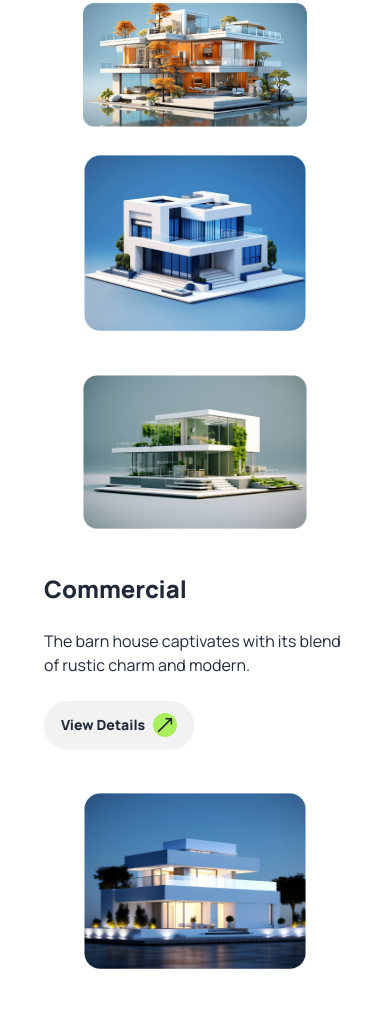
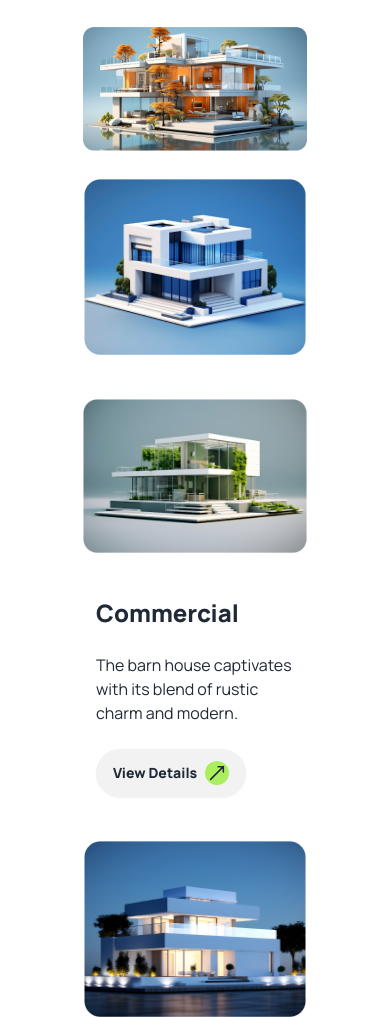
Before and after one commit to mddaf/rinterio-tailwind, a plain HTML site: page index.html in a window 390 px wide. Shown: the part 3649-4666 px from the top of the page. Before the commit the page ends 4618 px from the top, so only its background shows below. Drawn offline with nearby package versions, Linux system fonts and the light colour scheme.

Commit message:
card width

```diff
--- a/index.html
+++ b/index.html
@@ -287,7 +287,7 @@
                       <img
                         src="assets/img1.png"
                         class="max-w-56 max-h-44 lg:max-w-sm rounded-lg" />
-                      <div class="p-7">
+                      <div class="px-20 py-7 lg:p-7">
                         <h1 class="text-2xl font-extrabold">Commercial</h1>
                         <p class="py-6">
                             The barn house captivates with its blend of rustic charm and modern.
@@ -314,7 +314,7 @@
                       <img
                         src="assets/img4.png"
                         class="max-w-56 max-h-44 rounded-lg" />
-                      <div class="p-7">
+                      <div class="px-20 py-7 lg:p-7">
                         <h1 class="text-2xl font-extrabold">Commercial</h1>
                         <p class="py-6">
                             The barn house captivates with its blend of rustic charm and modern.
@@ -330,7 +330,7 @@
                       </div>
                     </div>
                 </div>
-                <div class="flex-none"><img src="assets/img5.png" class="max-w-56 max-h-44 lg:max-h-40 rounded-lg" alt=""></div>
+                <div class="flex-none"><img src="assets/img5.png" class="max-w-64 max-h-44 lg:max-h-40 rounded-lg" alt=""></div>
             </div>
         </section>
     </main>
```
